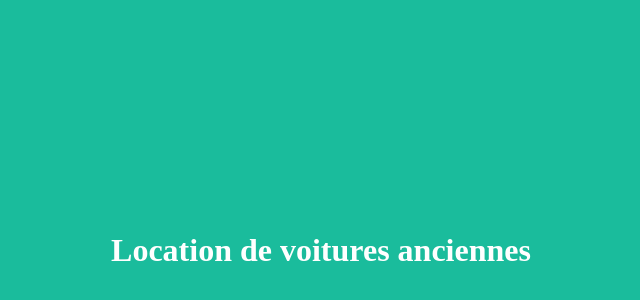
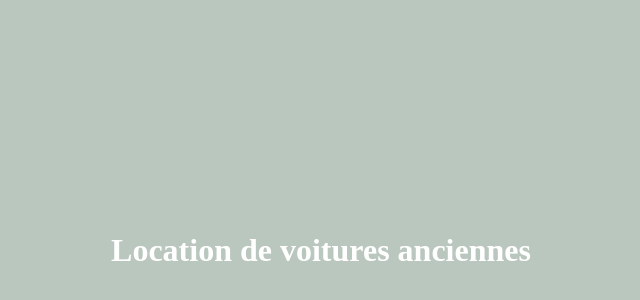
Before and after one commit to Zebigcat/monDepotDistant, a plain HTML site: page index.html in a window 1280 px wide. Shown: the part 42-342 px from the top of the page, without its empty margins (319-959 px from the left). Drawn offline with Linux system fonts and the light colour scheme.

Commit message:
modification de la couleur de fond

```diff
--- a/index.html
+++ b/index.html
@@ -4,7 +4,7 @@
 	<meta charset="utf-8">
 	<title></title>
 </head>
-<body style="background-color: #1abc9c ;">
+<body style="background-color: #BAC7BE ;">
 	<h1 style="padding-top: 20%; padding: 20%; text-align: center; color: white;">Location de voitures anciennes</h1>
 </body>
 </html>
```
